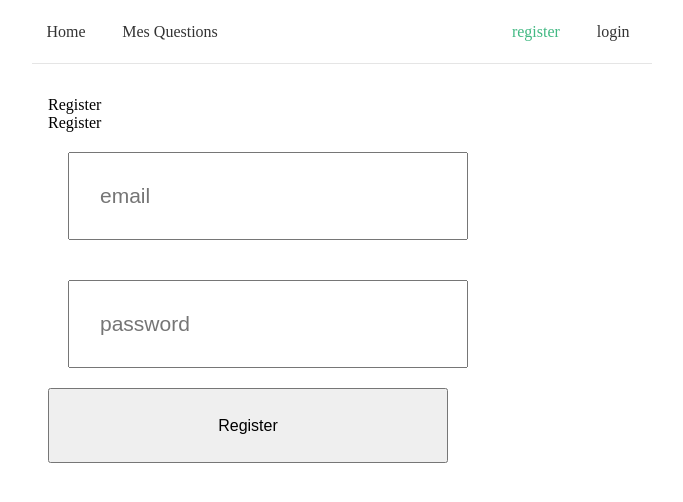
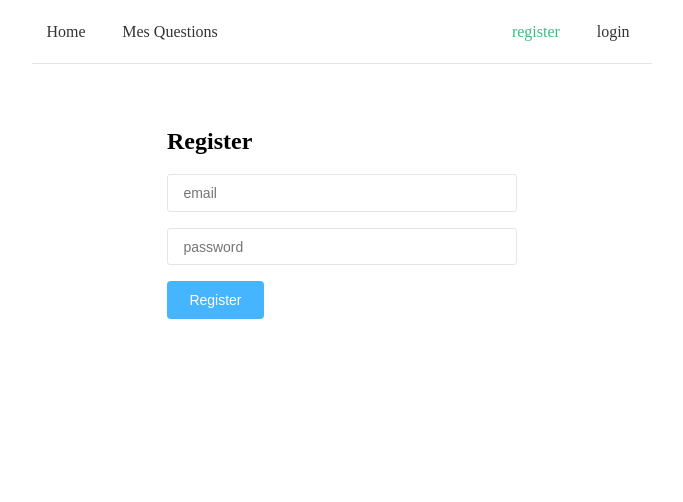
Before and after one commit to Nomentsafiidy/faq, a Vue app: page /register in a window 1280 px wide. Shown: the top 502 px of the page, without its empty margins (298-981 px from the left). Built offline with nearby package versions, Linux system fonts and the light colour scheme.

Commit message:
feat add:  form style

```diff
--- a/src/assets/scss/style.scss
+++ b/src/assets/scss/style.scss
@@ -3,3 +3,53 @@
     width: 652px;
     padding: 0 16px;
 }
+
+.btn {
+    border: none;
+    background: transparent;
+    color: black;
+    font-size: 14px;
+    line-height: 14px;
+    height: 38px;
+    padding: 0.6em 1.6em;
+    border-radius: 4px;
+    cursor: pointer;
+    transition: all 0.3s;
+}
+
+.btn_primary {
+    color: white;
+    background: #45b5ff;
+}
+
+.btn_primary:hover {
+    background: #1486d1;
+}
+.btn_primary:disabled {
+    cursor: not-allowed;
+    background: #7faac7;
+}
+
+.input {
+    border: 1px #e5e5e5 solid;
+    background: transparent;
+    color: #333333;
+    font-size: 14px;
+    padding: 0.7em 1.1em;
+    border-radius: 3px;
+    &:focus {
+        outline-style: solid;
+    }
+}
+
+.input:focus-visible {
+    outline: none;
+}
+
+.input:focus {
+    border: 1px solid #45b5ff;
+}
+
+.input_group {
+    margin-bottom: 16px;
+}
--- a/src/layouts/user/UserLayout.vue
+++ b/src/layouts/user/UserLayout.vue
@@ -82,6 +82,6 @@ export default {};
     }
 }
 .ul_body {
-    padding: 16px;
+    padding: 0 16px;
 }
 </style>
--- a/src/views/user/register/RegisterPage.vue
+++ b/src/views/user/register/RegisterPage.vue
@@ -1,15 +1,14 @@
 <template>
-    <div>
+    <div class="r_container">
         <h3>Register</h3>
         <form @submit.prevent="pressed">
-            Register
-            <div class="email">
-                <input type="email" v-model="email" placeholder="email" />
+            <div class="input_group">
+                <input class="input" type="email" v-model="email" placeholder="email" />
             </div>
-            <div class="password">
-                <input type="password" v-model="password" placeholder="password" />
+            <div class="input_group">
+                <input class="input" type="password" v-model="password" placeholder="password" />
             </div>
-            <button type="submit">Register</button>
+            <button class="btn btn_primary" type="submit">Register</button>
         </form>
         <div class="error" v-if="error">{{ error.message }}</div>
     </div>
@@ -43,20 +42,16 @@ export default {
 </script>
 
 <style lang="scss" scoped>
-.error {
-    color: red;
-    font-size: 18px;
+.r_container {
+    width: 350px;
+    margin: 64px auto;
+}
+h3 {
+    font-size: 24px;
+    margin-bottom: 0.8em;
+    font-weight: bold;
 }
 input {
-    width: 400px;
-    padding: 30px;
-    margin: 20px;
-    font-size: 21px;
-}
-
-button {
-    width: 400px;
-    height: 75px;
-    font-size: 100%;
+    width: 100%;
 }
 </style>
```
